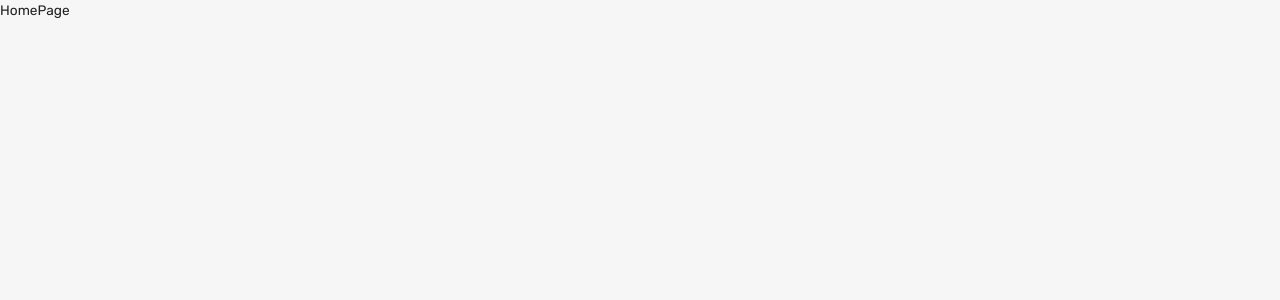
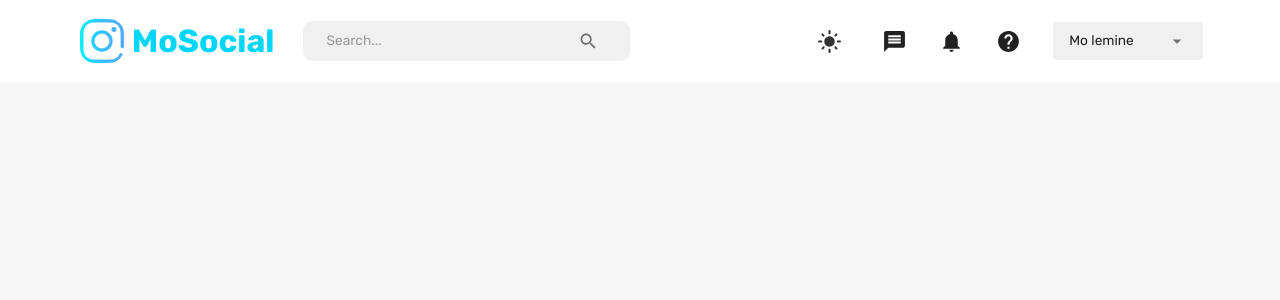
Before and after one commit to Med-lemineHmd/mern_social, a React (Vite) app in the folder client/: page /home in a window 1280 px wide. Shown: the top 300 px of the page. Built offline with nearby package versions, Linux system fonts and the light colour scheme.

Commit message:
create Navbar

```diff
--- a/client/src/pages/home/index.jsx
+++ b/client/src/pages/home/index.jsx
@@ -1,7 +1,13 @@
-import React from "react";
+import { Box } from "@mui/material";
+import { Outlet } from "react-router-dom";
+import Navbar from "../navbar";
 
 const HomePage = () => {
-  return <div>HomePage</div>;
+  return (
+    <Box>
+      <Navbar />
+    </Box>
+  );
 };
 
 export default HomePage;
--- a/client/src/pages/navbar/index.jsx
+++ b/client/src/pages/navbar/index.jsx
@@ -9,6 +9,7 @@
   FormControl,
   useTheme,
   useMediaQuery,
+  Avatar,
 } from "@mui/material";
 import {
   Search,
@@ -24,6 +25,7 @@
 import { setMode, setLogout } from "../../state/index";
 import { useNavigate } from "react-router-dom";
 import FlexBetween from "../../components/FlexBetween";
+import brand from "../../assets/brand.png";
 
 const Navbar = () => {
   const [isMobileMenuToggled, setIsMobileMenuToggled] = useState(false);
@@ -39,9 +41,163 @@
   const primaryLight = theme.palette.primary.light;
   const alt = theme.palette.background.alt;
 
-  const fullName = `${user.firstName} ${user.lastName}`;
+  const fullName = `Mo lemine`;
 
-  return <FlexBetween padding="1rem 6%" backgroundColor={alt}>Navbar</FlexBetween>;
+  return (
+    <FlexBetween padding="1rem 6%" backgroundColor={alt}>
+      <FlexBetween gap="1.75rem">
+        <Box display="flex" justifyContent="center" alignItems="center" gap="5px">
+          <Avatar
+            alt="Brand"
+            src={brand}
+            sx={{ padding: "3px", width: "50px", height: "50px" }}
+          />
+          <Typography
+            fontWeight="bold"
+            fontSize="clamp(1rem, 2rem, 2.25rem)"
+            color="primary"
+            onClick={() => navigate("/home")}
+            sx={{
+              "&:hover": {
+                color: primaryLight,
+                cursor: "pointer",
+              },
+            }}
+          >
+            MoSocial
+          </Typography>
+        </Box>
+        {isNonMobileScreens && (
+          <FlexBetween
+            backgroundColor={neutralLight}
+            borderRadius="9px"
+            gap="3rem"
+            padding="0.1rem 1.5rem"
+          >
+            <InputBase placeholder="Search..." />
+            <IconButton>
+              <Search />
+            </IconButton>
+          </FlexBetween>
+        )}
+      </FlexBetween>
+
+      {/* DESKTOP NAV */}
+      {isNonMobileScreens ? (
+        <FlexBetween gap="2rem">
+          <IconButton onClick={() => dispatch(setMode())}>
+            {theme.palette.mode === "dark" ? (
+              <DarkMode sx={{ fontSize: "25px" }} />
+            ) : (
+              <LightMode sx={{ color: dark, fontSize: "25px" }} />
+            )}
+          </IconButton>
+          <Message sx={{ fontSize: "25px" }} />
+          <Notifications sx={{ fontSize: "25px" }} />
+          <Help sx={{ fontSize: "25px" }} />
+          <FormControl variant="standard" value={fullName}>
+            <Select
+              value={fullName}
+              sx={{
+                backgroundColor: neutralLight,
+                width: "150px",
+                borderRadius: "0.25rem",
+                p: "0.25rem 1rem",
+                "& .MuiSvgIcon-root": {
+                  pr: "0.25rem",
+                  width: "3rem",
+                },
+                "& .MuiSelect-select:focus": {
+                  backgroundColor: neutralLight,
+                },
+              }}
+              input={<InputBase />}
+            >
+              <MenuItem value={fullName}>
+                <Typography>{fullName}</Typography>
+              </MenuItem>
+              <MenuItem onClick={() => dispatch(setLogout())}>Log Out</MenuItem>
+            </Select>
+          </FormControl>
+        </FlexBetween>
+      ) : (
+        <IconButton
+          onClick={() => setIsMobileMenuToggled(!isMobileMenuToggled)}
+        >
+          <Menu />
+        </IconButton>
+      )}
+
+      {/* MOBILE NAV */}
+      {!isNonMobileScreens && isMobileMenuToggled && (
+        <Box
+          position="fixed"
+          right="0"
+          bottom="0"
+          height="100%"
+          zIndex="10"
+          maxWidth="500px"
+          minWidth="300px"
+          backgroundColor={background}
+        >
+          {/* CLOSE ICON */}
+          <Box display="flex" justifyContent="flex-end" p="1rem">
+            <IconButton
+              onClick={() => setIsMobileMenuToggled(!isMobileMenuToggled)}
+            >
+              <Close />
+            </IconButton>
+          </Box>
+
+          {/* MENU ITEMS */}
+          <FlexBetween
+            display="flex"
+            flexDirection="column"
+            justifyContent="center"
+            alignItems="center"
+            gap="3rem"
+          >
+            <IconButton onClick={() => dispatch(setMode())}>
+              {theme.palette.mode === "dark" ? (
+                <DarkMode sx={{ fontSize: "25px" }} />
+              ) : (
+                <LightMode sx={{ color: dark, fontSize: "25px" }} />
+              )}
+            </IconButton>
+            <Message sx={{ fontSize: "25px" }} />
+            <Notifications sx={{ fontSize: "25px" }} />
+            <Help sx={{ fontSize: "25px" }} />
+            <FormControl variant="standard" value={fullName}>
+              <Select
+                value={fullName}
+                sx={{
+                  backgroundColor: neutralLight,
+                  width: "150px",
+                  borderRadius: "0.25rem",
+                  p: "0.25rem 1rem",
+                  "& .MuiSvgIcon-root": {
+                    pr: "0.25rem",
+                    width: "3rem",
+                  },
+                  "& .MuiSelect-select:focus": {
+                    backgroundColor: neutralLight,
+                  },
+                }}
+                input={<InputBase />}
+              >
+                <MenuItem value={fullName}>
+                  <Typography>{fullName}</Typography>
+                </MenuItem>
+                <MenuItem onClick={() => dispatch(setLogout())}>
+                  Log Out
+                </MenuItem>
+              </Select>
+            </FormControl>
+          </FlexBetween>
+        </Box>
+      )}
+    </FlexBetween>
+  );
 };
 
 export default Navbar;
--- a/client/src/pages/notfound/NotFound.jsx
+++ b/client/src/pages/notfound/NotFound.jsx
@@ -1,17 +1,23 @@
 import React from "react";
+import { Box } from "@mui/material";
 
 const NotFound = () => {
   return (
-    <div>
+    <Box
+      display="flex"
+      justifyContent="center"
+      alignItems="center"
+      height="100vh"
+    >
       <lottie-player
         src="https://assets8.lottiefiles.com/packages/lf20_aaesnvcw.json"
         background="transparent"
         speed="1"
-        style={{ width: "300px", height: "300px" }}
+        style={{ width: "100%" }}
         loop
         autoplay
       ></lottie-player>
-    </div>
+    </Box>
   );
 };
 
--- a/client/src/state/index.js
+++ b/client/src/state/index.js
@@ -26,23 +26,22 @@
       if (state.user) {
         state.user.friends = action.payload.friends;
       } else {
-        console.log("user friends non-existent :(");
+        console.error("user friends non-existent :(");
       }
     },
     setPosts: (state, action) => {
       state.posts = action.payload.posts;
     },
     setPost: (state, action) => {
-      const udpdatedPosts = state.posts.map((post) => {
+      const updatedPosts = state.posts.map((post) => {
         if (post._id === action.payload.post._id) return action.payload.post;
         return post;
       });
-      state.posts = udpdatedPosts;
+      state.posts = updatedPosts;
     },
   },
 });
 
 export const { setMode, setLogin, setLogout, setFriends, setPosts, setPost } =
   authSlice.actions;
-
 export default authSlice.reducer;
```
Also changed, not shown: client/src/assets/brand.png (added).
